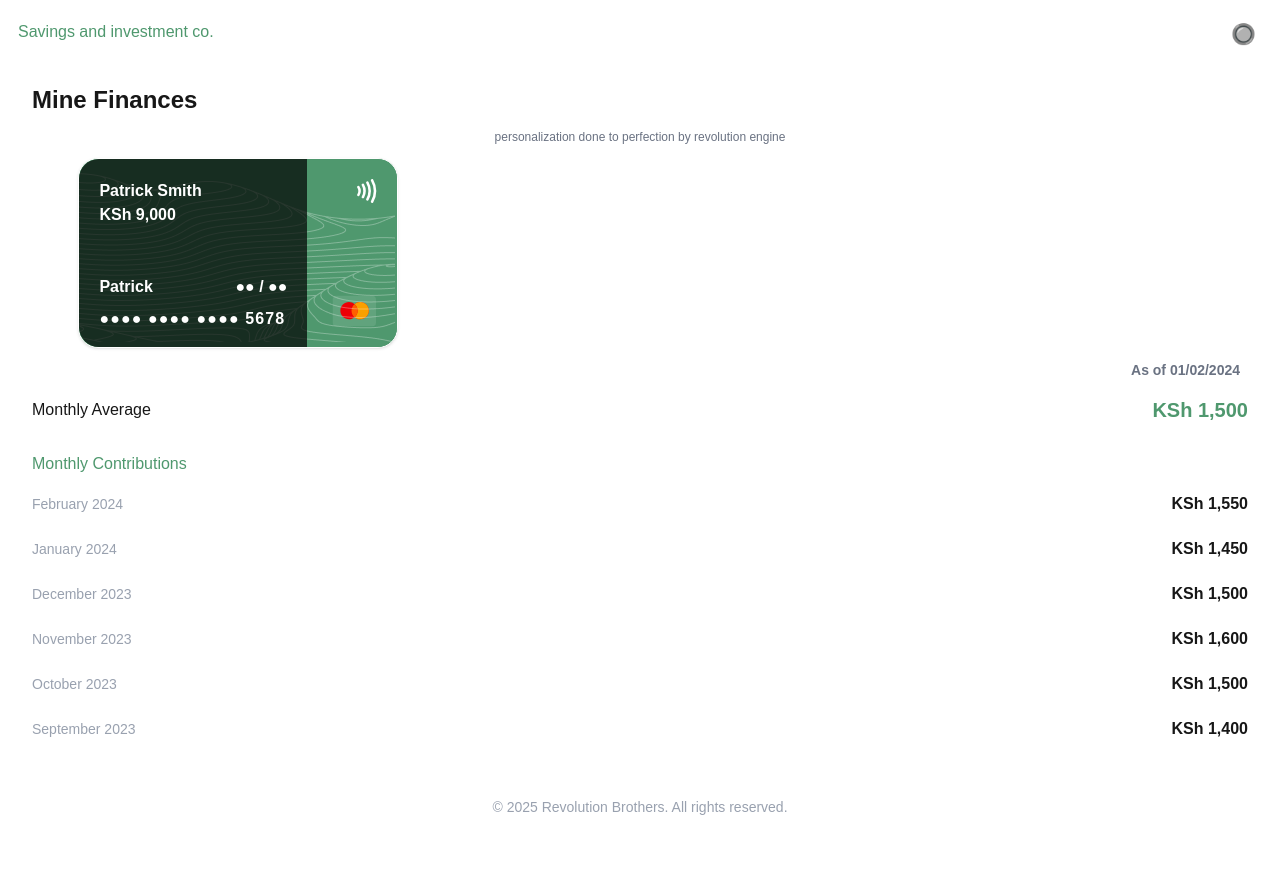
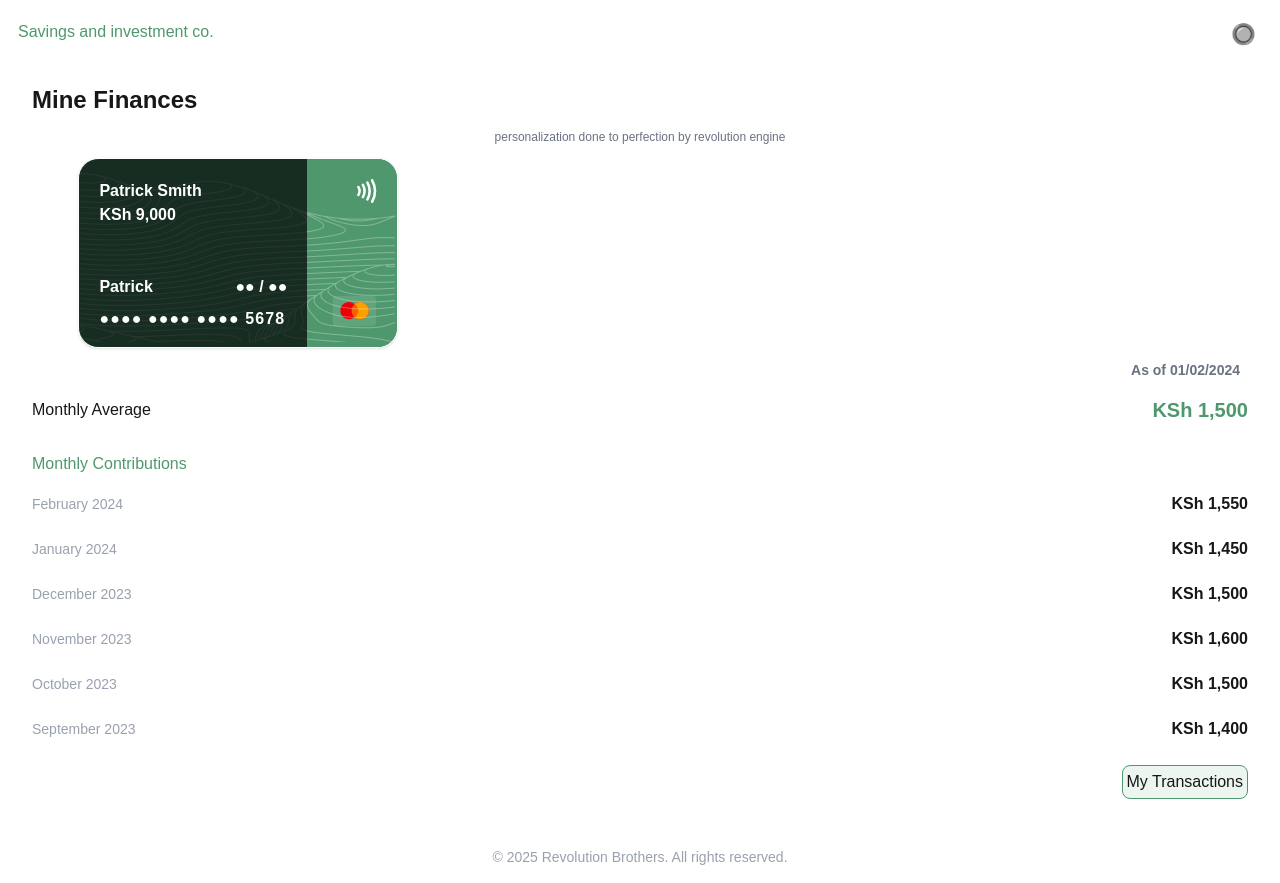
Before and after one commit to Southern-Just/revolutionbrothers, a Next.js app: page /finances in a window 1280 px wide. Built offline with nearby package versions, Linux system fonts and the light colour scheme.

Commit message:
ui | ux run 003.1.2

```diff
--- a/components/Finances.tsx
+++ b/components/Finances.tsx
@@ -59,10 +59,10 @@ const Finances = () => {
         </p>
 
         <div className="px-4 py-2 rounded-xl flex justify-between pr-4 gap-4 items-center">
-            <p className="text-md  text-center">Monthly Average </p>
-            <p className="text-xl text-brand font-semibold text-center">
-              KSh {averageMonthly.toLocaleString("en-KE")}
-            </p>
+          <p className="text-md  text-center">Monthly Average </p>
+          <p className="text-xl text-brand font-semibold text-center">
+            KSh {averageMonthly.toLocaleString("en-KE")}
+          </p>
         </div>
       </section>
 
@@ -90,6 +90,11 @@ const Finances = () => {
               </div>
             ))}
         </div>
+        <div className="flex justify-end">
+          <button className="border border-brand bg-brand/10 rounded-lg p-1">
+            My Transactions
+          </button>
+        </div>
       </section>
       <Footer />
     </main>
```
